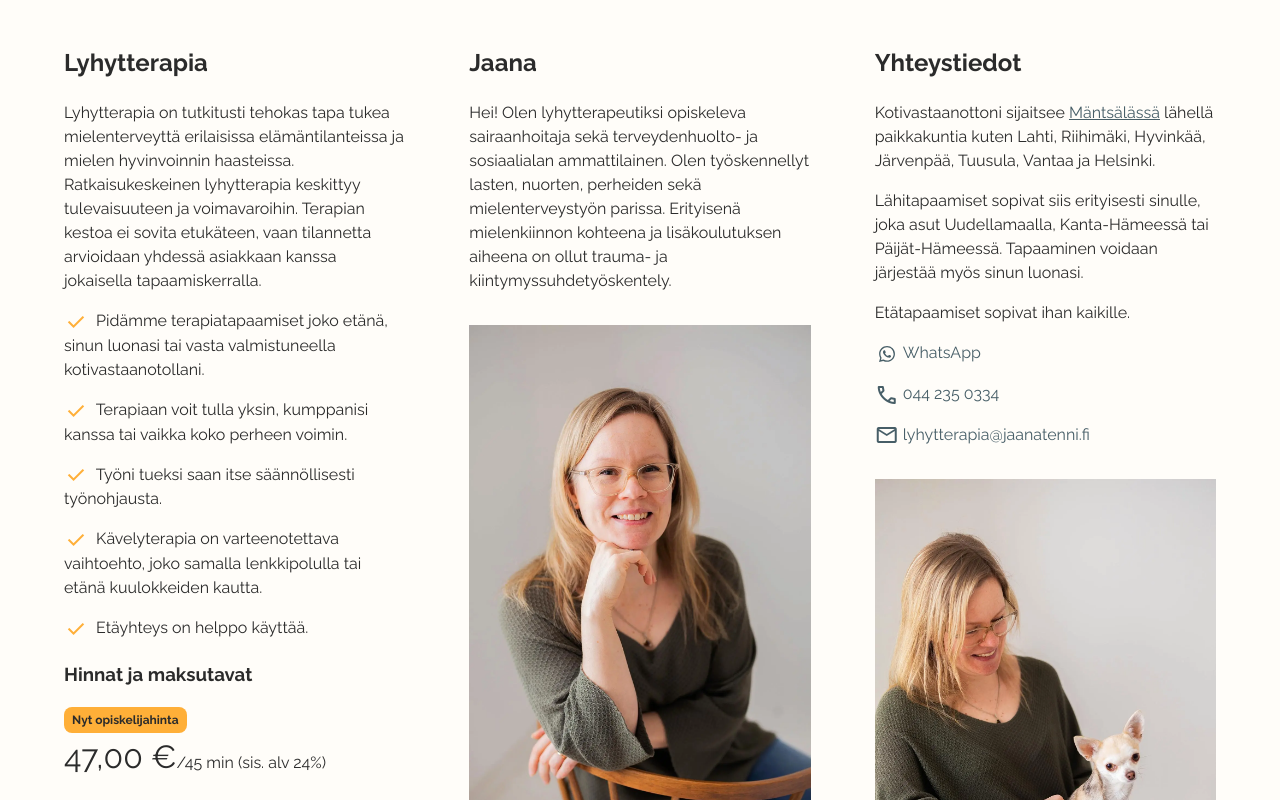
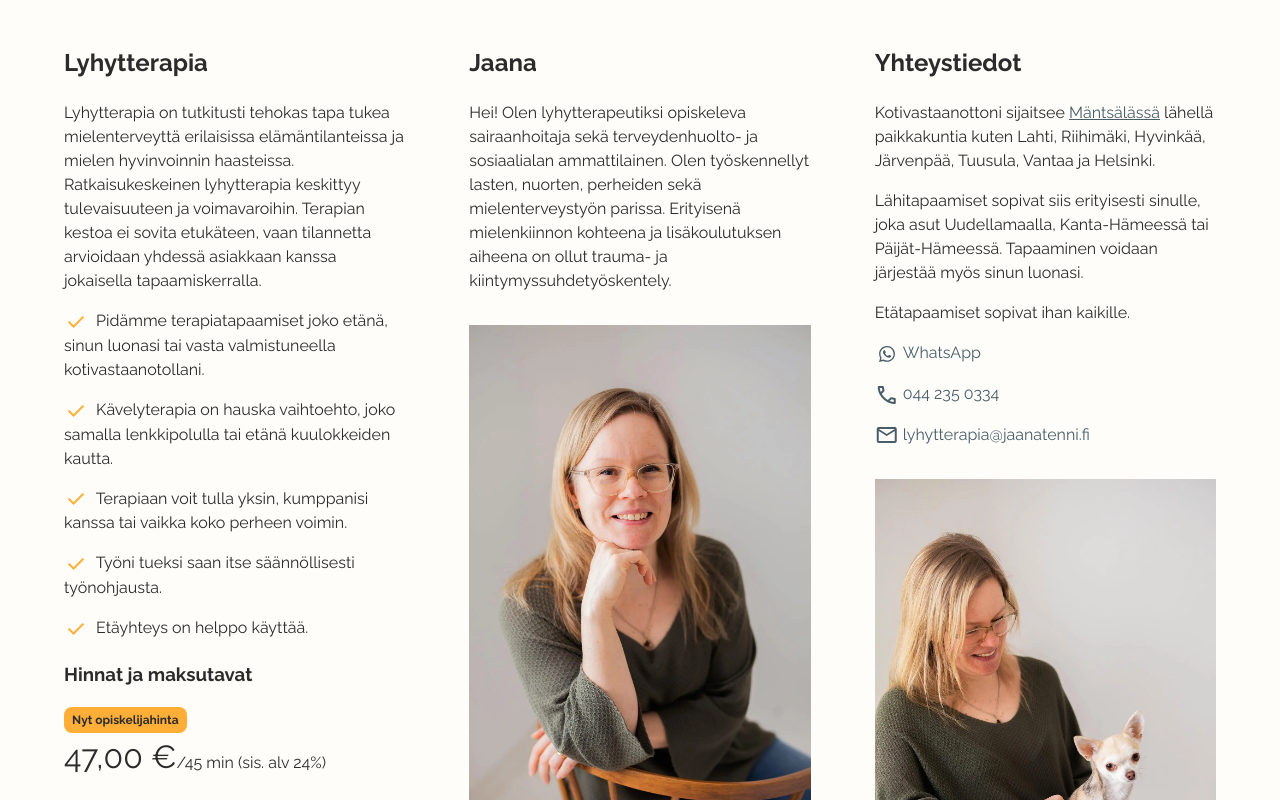
Before and after one commit to mikkotenni/jaanatenni, a React (Vite) app: page / in a window 1280 px wide. Shown: the part 467-1267 px from the top of the page. Built offline with nearby package versions, Linux system fonts and the light colour scheme; no server answers; a web font is replaced by a local one.

Commit message:
feat: content

```diff
--- a/src/components/TherapyConcept.jsx
+++ b/src/components/TherapyConcept.jsx
@@ -33,6 +33,11 @@ export default function TherapyConcept() {
         terapiatapaamiset joko etänä, sinun luonasi tai vasta valmistuneella kotivastaanotollani.
       </p>
       <p>
+        <span className="material-symbols-outlined" aria-hidden="true"> check </span> Kävelyterapia
+        on hauska vaihtoehto, joko samalla lenkkipolulla tai etänä
+        kuulokkeiden kautta.
+      </p>
+      <p>
         <span className="material-symbols-outlined" aria-hidden="true"> check </span> Terapiaan
         voit tulla yksin, kumppanisi kanssa tai vaikka koko perheen voimin.
       </p>
@@ -41,11 +46,6 @@ export default function TherapyConcept() {
         saan itse säännöllisesti työnohjausta.
       </p>
       <p>
-        <span className="material-symbols-outlined" aria-hidden="true"> check </span> Kävelyterapia
-        on varteenotettava vaihtoehto, joko samalla lenkkipolulla tai etänä
-        kuulokkeiden kautta.
-      </p>
-      <p>
         <span className="material-symbols-outlined" aria-hidden="true"> check </span> Etäyhteys on
         helppo käyttää.
       </p>
```
